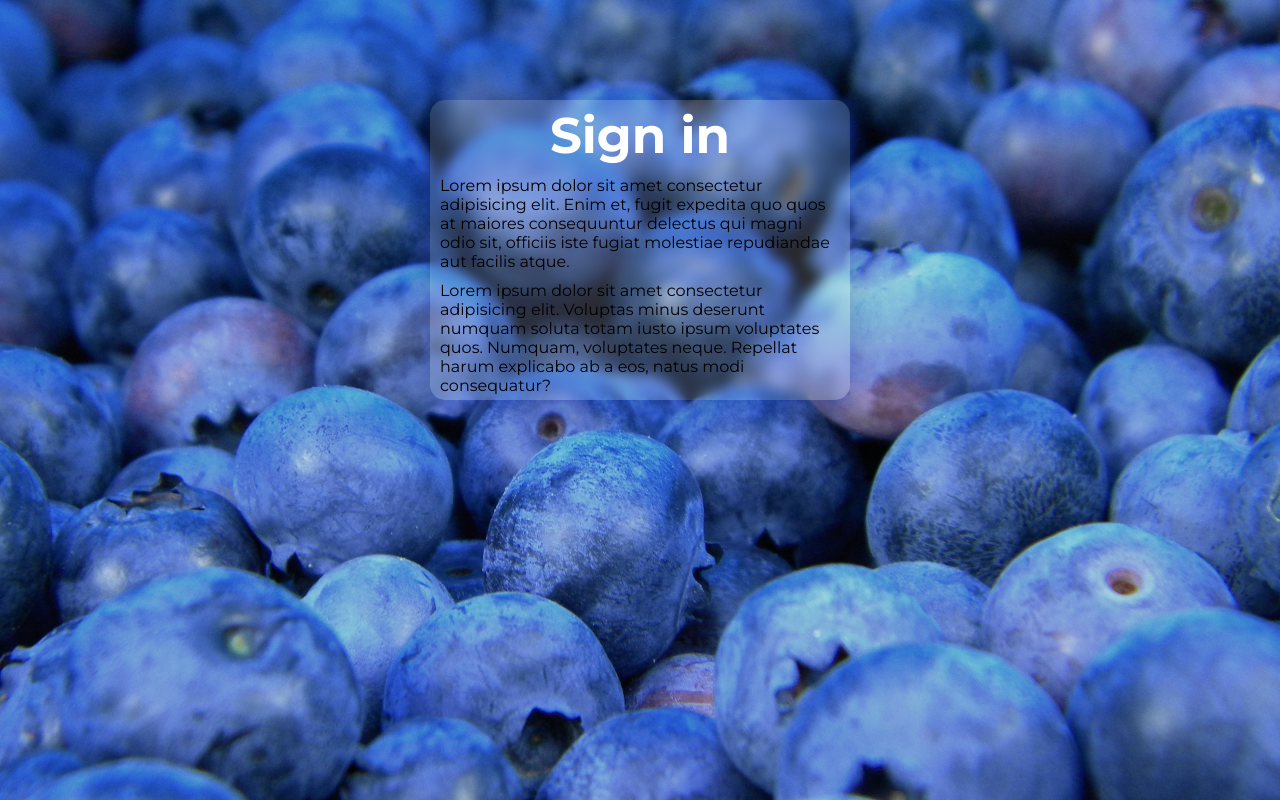
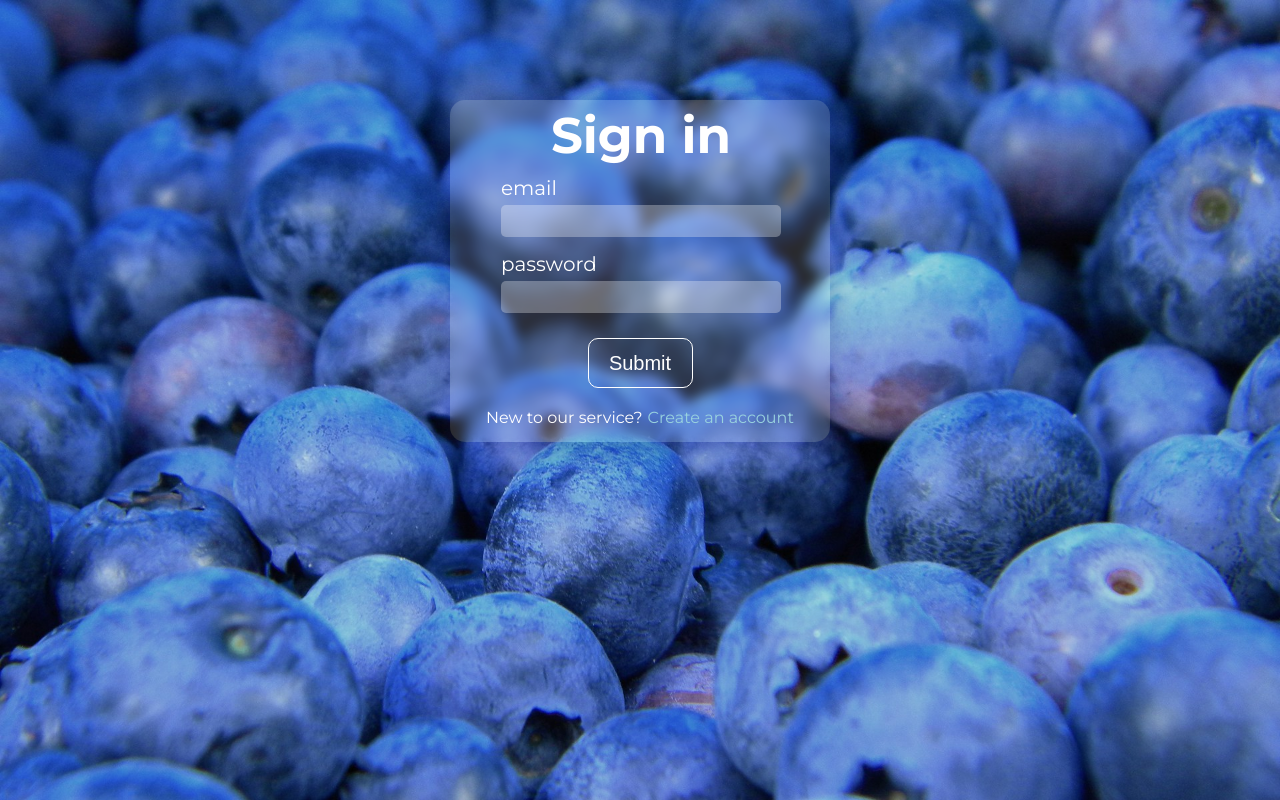
Before and after one commit to alexey-hohlov/auth-forms, a React (Create React App) app: page /login in a window 1280 px wide. Built offline with nearby package versions, Linux system fonts and the light colour scheme.

Commit message:
feat: sign in page layout, styles and animations; basic reusable input

```diff
--- a/package.json
+++ b/package.json
@@ -13,6 +13,7 @@
     "framer-motion": "^10.16.16",
     "react": "^18.2.0",
     "react-dom": "^18.2.0",
+    "react-hook-form": "^7.49.2",
     "react-router-dom": "^6.20.1",
     "react-scripts": "5.0.1",
     "sass": "^1.69.5",
--- a/src/components/common/Button/Button.module.scss
+++ b/src/components/common/Button/Button.module.scss
@@ -10,6 +10,7 @@
         left: 10px;
         right: 10px;
     }
+    font-size: 20px;
 
     &:disabled {
         opacity: 0.5;
--- a/src/components/common/GlassWrapper/GlassWrapper.module.scss
+++ b/src/components/common/GlassWrapper/GlassWrapper.module.scss
@@ -2,9 +2,9 @@
     border-radius: 15px;
     padding: {
         top: 5px;
-        bottom: 5px;
-        left: 10px;
-        right: 10px;
+        bottom: 15px;
+        left: 15px;
+        right: 15px;
     };
 
     background: rgba(255, 255, 255, 0.15);
--- /dev/null
+++ b/src/components/common/Input/Input.module.scss
@@ -0,0 +1,22 @@
+.wrapper {
+    display: flex;
+    flex-direction: column;
+    gap: 5px;
+    font-size: 20px;
+}
+
+.input {
+    border-radius: 5px;
+    height: 30px;
+    padding: {
+        left: 7px;
+        right: 7px;
+    }
+    border: none;
+    background: rgba(255, 255, 255, 0.3);
+    font-size: 16px;
+
+    &:focus {
+        outline: none;
+    }
+}
--- /dev/null
+++ b/src/components/common/Input/Input.tsx
@@ -0,0 +1,18 @@
+import { forwardRef } from 'react';
+import styles from './Input.module.scss';
+
+type Ref = HTMLLabelElement;
+interface Props {
+    label: string;
+}
+
+const Input = forwardRef<Ref, Props>(({label}, ref) => {
+    return (
+        <label className={styles.wrapper} ref={ref}>
+            {label}
+            <input className={styles.input} type='text' />
+        </label>
+    );
+});
+
+export default Input;
--- a/src/components/index.ts
+++ b/src/components/index.ts
@@ -5,3 +5,4 @@ export { default as Greetings } from './Greetings/Greetings';
 // reusable components
 export { default as Button } from './common/Button/Button';
 export { default as GlassWrapper } from './common/GlassWrapper/GlassWrapper';
+export { default as Input } from './common/Input/Input';
--- a/src/global.css
+++ b/src/global.css
@@ -4,6 +4,7 @@ body {
     list-style: none;
     box-sizing: border-box;
     font-family: Montserrat;
+    color: white;
 }
 
 code {
--- a/src/pages/Login/Login.module.scss
+++ b/src/pages/Login/Login.module.scss
@@ -4,12 +4,45 @@
     grid-template-rows: auto;
     place-items: center;
     gap: 10px;
-
-    width: 400px;
+    width: 350px;
 }
 
 .header {
-    color: white;
     font-family: MontserratBold;
     font-size: 50px;
 }
+
+.form {
+    display: grid;
+    grid-template-columns: 100%;
+    grid-template-rows: auto;
+    gap: 15px;
+    width: 100%;
+    place-items: center;
+
+    label {
+        width: 80%;
+    }
+
+    button {
+        margin-top: 10px;
+        width: 105px;
+        height: 50px;
+    }
+}
+
+.signUp {
+    display: flex;
+    gap: 5px;
+    margin-top: 10px;
+
+    a {
+        text-decoration: none;
+        color: #99D2DE;
+
+        &:hover {
+            text-decoration: underline;
+            color: white;
+        }
+    }
+}
--- a/src/pages/Login/Login.tsx
+++ b/src/pages/Login/Login.tsx
@@ -1,27 +1,62 @@
 import { motion } from 'framer-motion';
-import { GlassWrapper } from '../../components';
+import { Button, GlassWrapper, Input } from '../../components';
 import styles from './Login.module.scss';
-import { scale } from '../../utils/animations';
+import {
+    appear,
+    scale,
+    slideFromLeft,
+    slideFromRight,
+} from '../../utils/animations';
+import { FormProvider, useForm } from 'react-hook-form';
+import { Link } from 'react-router-dom';
 
 const Login: React.FC = () => {
     const MGlassWrapper = motion(GlassWrapper);
+    const methods = useForm();
+    const MInput = motion(Input);
+    const MButton = motion(Button)
+
+    const handleSubmit = () => {};
 
     return (
         <MGlassWrapper initial={'hidden'} animate={'visible'} variants={scale}>
             <div className={styles.login}>
-                <motion.span className={styles.header}>Sign in</motion.span>
-                <span>
-                    Lorem ipsum dolor sit amet consectetur adipisicing elit.
-                    Enim et, fugit expedita quo quos at maiores consequuntur
-                    delectus qui magni odio sit, officiis iste fugiat molestiae
-                    repudiandae aut facilis atque.
-                </span>
-                <span>
-                    Lorem ipsum dolor sit amet consectetur adipisicing elit.
-                    Voluptas minus deserunt numquam soluta totam iusto ipsum
-                    voluptates quos. Numquam, voluptates neque. Repellat harum
-                    explicabo ab a eos, natus modi consequatur?
-                </span>
+                <motion.span
+                    className={styles.header}
+                    variants={slideFromLeft}
+                    custom={1}
+                >
+                    Sign in
+                </motion.span>
+                <FormProvider {...methods}>
+                    <form className={styles.form}>
+                        <MInput
+                            label={'email'}
+                            variants={slideFromRight}
+                            custom={1.5}
+                        />
+                        <MInput
+                            label={'password'}
+                            variants={slideFromLeft}
+                            custom={1.5}
+                        />
+                        <MButton
+                            title={'Submit'}
+                            color={'white'}
+                            onClick={handleSubmit}
+                            variants={scale}
+                            custom={2}
+                        />
+                    </form>
+                </FormProvider>
+                <motion.div
+                    variants={appear}
+                    custom={2.5}
+                    className={styles.signUp}
+                >
+                    New to our service?
+                    <Link to={'/'}>Create an account</Link>
+                </motion.div>
             </div>
         </MGlassWrapper>
     );
--- a/src/utils/animations.ts
+++ b/src/utils/animations.ts
@@ -22,3 +22,35 @@ export const scale = {
         },
     }),
 };
+
+export const slideFromLeft = {
+    hidden: {
+        opacity: 0,
+        x: -100,
+    },
+    visible: (custom: number) => ({
+        opacity: 1,
+        x: 1,
+        transition: {
+            delay: custom * 0.2,
+            type: 'spring',
+            duration: 0.85,
+        },
+    }),
+};
+
+export const slideFromRight = {
+    hidden: {
+        opacity: 0,
+        x: 100,
+    },
+    visible: (custom: number) => ({
+        opacity: 1,
+        x: 1,
+        transition: {
+            delay: custom * 0.2,
+            type: 'spring',
+            duration: 0.85,
+        },
+    }),
+};
```
Also changed, not shown: 1 other file (tests, documents, lock files or other folders).
